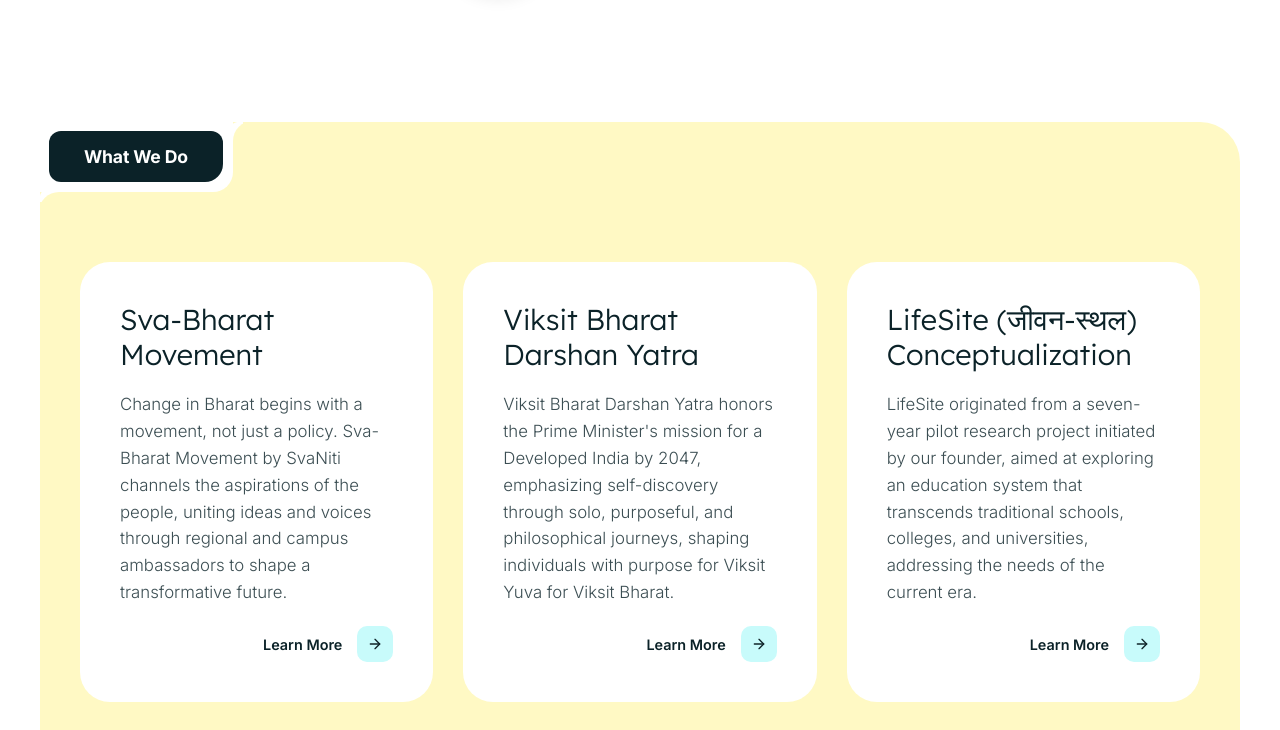
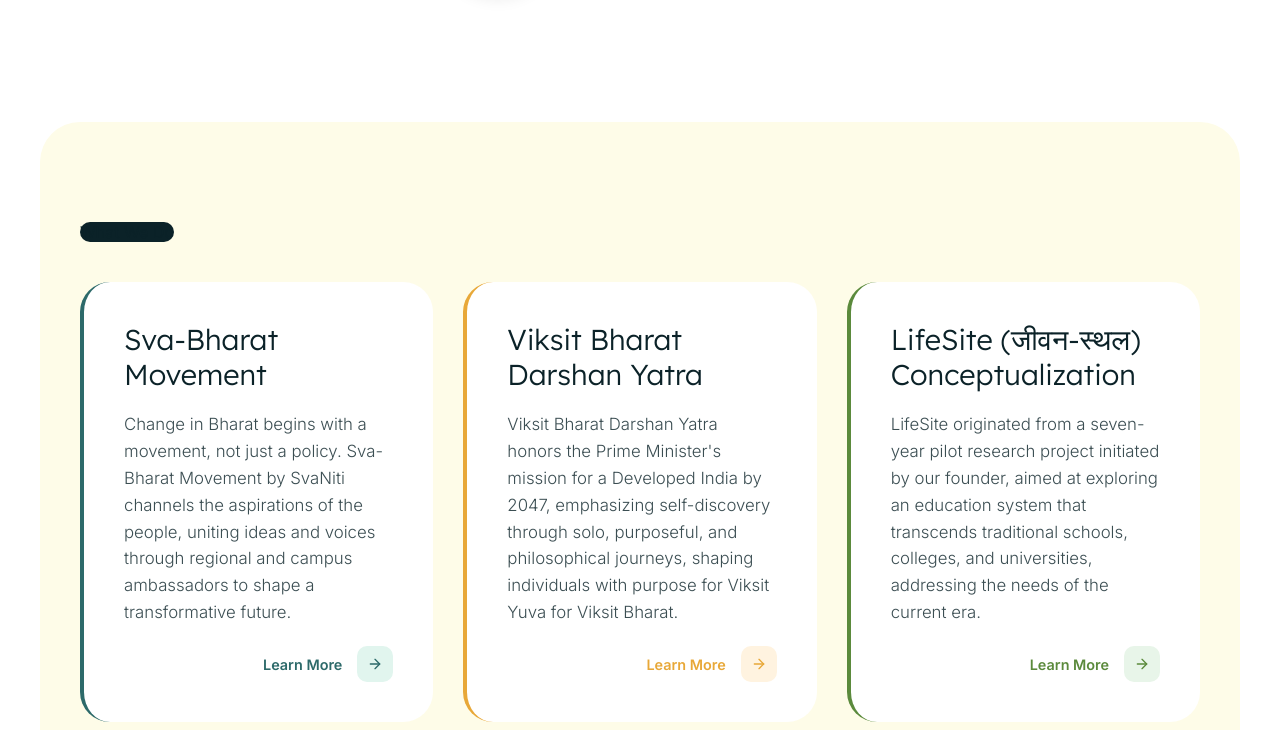
Before and after one commit to Garvit-png/SwaNiti, a Next.js app: page / in a window 1280 px wide. Shown: the part 1498-2228 px from the top of the page. Built offline with nearby package versions, Linux system fonts and the light colour scheme.

Commit message:
part fixed what we do

```diff
--- a/app/globals.css
+++ b/app/globals.css
@@ -348,63 +348,13 @@ a {
 .sr-projects-container {
   width: 100%;
   height: 100%;
-  background: #fff9c4; /* Soft buttery yellow reverted */
+  background: #fefce8; /* Soft buttery yellow reverted */
   border-radius: 40px;
   padding: 100px 40px 40px;
   position: relative;
   overflow: visible;
   display: flex;
   flex-direction: column;
-}
-
-.sr-card-logo-notch.dark {
-  background: var(--sr-white);
-  padding: 10px; /* Gap for the inner black box */
-  top: -1px;
-  left: -1px;
-  height: auto;
-  border-bottom-right-radius: 20px;
-  border-top-left-radius: 40px;
-  display: flex;
-  align-items: center;
-  justify-content: center;
-  box-shadow: none;
-}
-
-/* Re-applying inverse curves for the white notch against the yellow background */
-.sr-card-logo-notch.dark::before {
-  content: "";
-  position: absolute;
-  top: 0;
-  right: -20px;
-  width: 20px;
-  height: 20px;
-  background: transparent;
-  border-top-left-radius: 20px;
-  box-shadow: -10px 0 0 0 var(--sr-white);
-}
-
-.sr-card-logo-notch.dark::after {
-  content: "";
-  position: absolute;
-  bottom: -20px;
-  left: 0;
-  width: 20px;
-  height: 20px;
-  background: transparent;
-  border-top-left-radius: 20px;
-  box-shadow: 0 -10px 0 0 var(--sr-white);
-}
-
-.sr-notch-label {
-  background: var(--sr-ink);
-  color: var(--sr-white);
-  padding: 15px 35px;
-  border-radius: 12px;
-  border-bottom-right-radius: 18px; /* Slightly more rounded for that 'cut' look */
-  font-weight: 700;
-  font-size: 1.1rem;
-  letter-spacing: -0.01em;
 }
 
 .sr-projects-grid {
--- a/app/page.tsx
+++ b/app/page.tsx
@@ -113,20 +113,32 @@ export default function Home() {
   const projects = [
     {
       title: "Sva-Bharat Movement",
-      desc: "Change in Bharat begins with a movement, not just a policy. Sva-Bharat Movement by SvaNiti channels the aspirations of the people, uniting ideas and voices through regional and campus ambassadors to shape a transformative future."
+      desc: "Change in Bharat begins with a movement, not just a policy. Sva-Bharat Movement by SvaNiti channels the aspirations of the people, uniting ideas and voices through regional and campus ambassadors to shape a transformative future.",
+      accentColor: "#2D6A6A",
+      lightBg: "#E1F5EE",
+      hoverClass: "hover:bg-[#2D6A6A]/10"
     },
     {
       title: "Viksit Bharat Darshan Yatra",
-      desc: "Viksit Bharat Darshan Yatra honors the Prime Minister's mission for a Developed India by 2047, emphasizing self-discovery through solo, purposeful, and philosophical journeys, shaping individuals with purpose for Viksit Yuva for Viksit Bharat."
+      desc: "Viksit Bharat Darshan Yatra honors the Prime Minister's mission for a Developed India by 2047, emphasizing self-discovery through solo, purposeful, and philosophical journeys, shaping individuals with purpose for Viksit Yuva for Viksit Bharat.",
+      accentColor: "#E8A838",
+      lightBg: "#FFF3E0",
+      hoverClass: "hover:bg-[#E8A838]/10"
     },
     {
       title: "LifeSite (जीवन-स्थल) Conceptualization",
       desc: "LifeSite originated from a seven-year pilot research project initiated by our founder, aimed at exploring an education system that transcends traditional schools, colleges, and universities, addressing the needs of the current era.",
-      organic: true
+      organic: true,
+      accentColor: "#5B8A3C",
+      lightBg: "#E8F5E9",
+      hoverClass: "hover:bg-[#5B8A3C]/10"
     },
     {
       title: "Notion of Ministry of Creative Economy Affairs",
-      desc: "The creative economy holds the potential to be a powerful multiplier for our economy, unlocking new opportunities in employment, tourism, exports, innovation, and social inclusion. Our proposal to establish a dedicated ministry aims to strengthen initiatives and streamline regulations within this dynamic sector."
+      desc: "The creative economy holds the potential to be a powerful multiplier for our economy, unlocking new opportunities in employment, tourism, exports, innovation, and social inclusion. Our proposal to establish a dedicated ministry aims to strengthen initiatives and streamline regulations within this dynamic sector.",
+      accentColor: "#8B5CF6",
+      lightBg: "#F3E8FF",
+      hoverClass: "hover:bg-[#8B5CF6]/10"
     }
   ]
 
@@ -247,14 +259,20 @@ export default function Home() {
 
 
       {/* SECTION 3: WHAT WE DO */}
-      <section id="projects" className="sr-page">
+      <section id="projects" className="sr-page relative overflow-x-hidden">
         <div className="sr-projects-container" style={{ perspective: '1000px' }}>
-          {/* Section Notch */}
-          <div className="sr-card-logo-notch dark">
-            <span className="sr-notch-label">What We Do</span>
+          {/* Section Badge and Blob */}
+          <div className="relative w-full mb-12 pt-8">
+            {/* The yellow blob: bleeds off top right */}
+            <div className="absolute bottom-4 left-4 w-[120%] h-48 bg-[#FFF9C4] rounded-[2rem] z-0"></div>
+
+            {/* The dark badge */}
+            <div className="relative z-10 inline-flex bg-[#0b2228] text-white px-8 py-3 rounded-full font-bold text-lg shadow-xl tracking-wide">
+              What We Do
+            </div>
           </div>
 
-          <div className="sr-projects-grid">
+          <div className="sr-projects-grid relative z-10">
             {projects.map((project, i) => (
               <motion.div
                 key={i}
@@ -278,15 +296,18 @@ export default function Home() {
                 animate={hoveredIndex !== null ? getRotation(i) : "show"}
                 onMouseEnter={() => setHoveredIndex(i)}
                 onMouseLeave={() => setHoveredIndex(null)}
-                className={`sr-project-card ${project.organic ? 'organic' : ''}`}
-                style={{ transformStyle: 'preserve-3d' }}
+                className={`sr-project-card ${project.organic ? 'organic' : ''} ${project.hoverClass} transition-colors duration-300 relative overflow-hidden`}
+                style={{
+                  transformStyle: 'preserve-3d',
+                  borderLeft: `4px solid ${project.accentColor}`
+                }}
               >
                 <h3>{project.title}</h3>
                 <p>{project.desc}</p>
-                <div className="sr-card-learn-more">
-                  <span>Learn More</span>
-                  <div className="sr-arrow-box small">
-                    <ArrowRight size={16} />
+                <div className="sr-card-learn-more" style={{ color: project.accentColor }}>
+                  <span className="font-semibold">Learn More</span>
+                  <div className="sr-arrow-box small" style={{ backgroundColor: project.lightBg }}>
+                    <ArrowRight size={16} color={project.accentColor} />
                   </div>
                 </div>
               </motion.div>
```
